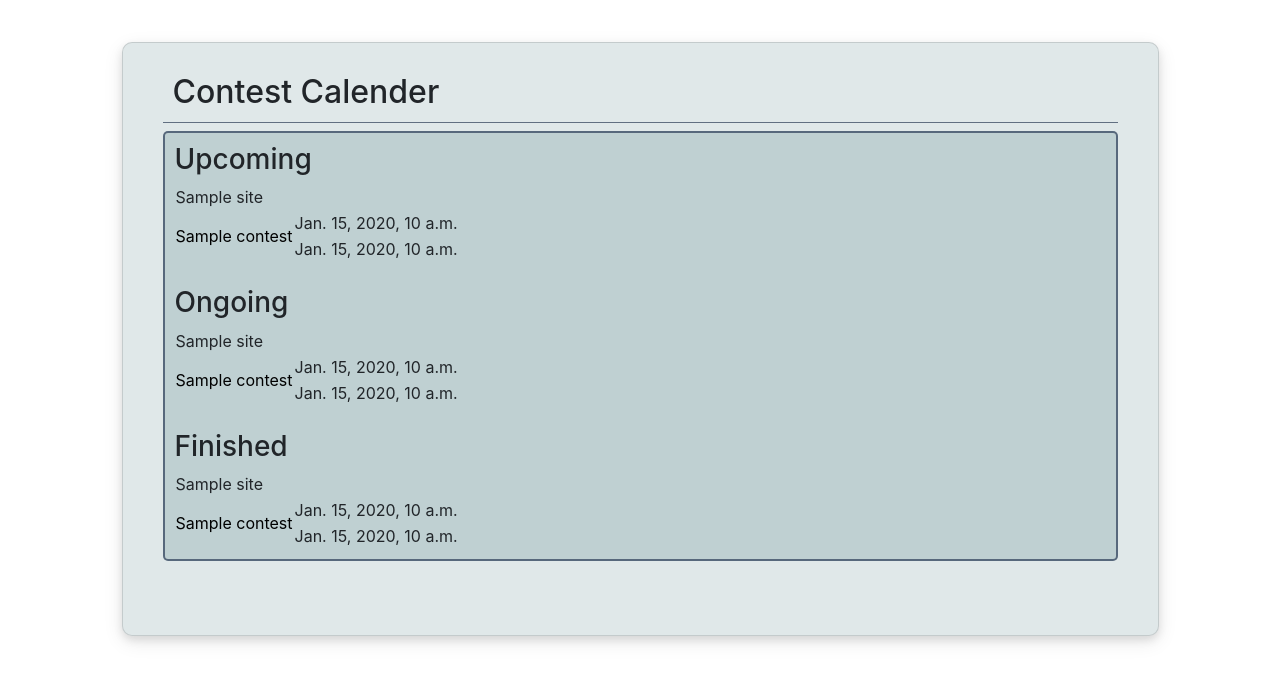
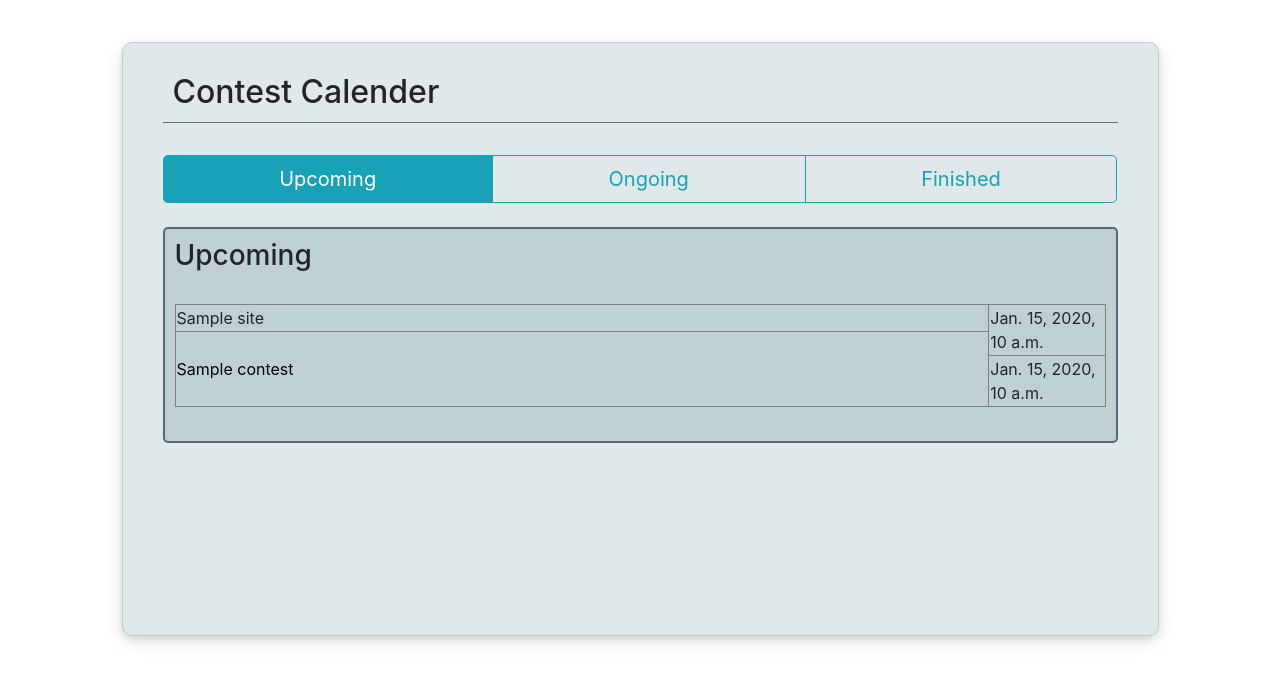
Before and after one commit to PoojaB01/CodeHaven, a Django app: template crawler/templates/crawler/contests.html in a window 1280 px wide. Shown: the part 80-763 px from the top of the page. Run offline with Django 3.2, Linux system fonts and the light colour scheme; the template is opened without the code that fills it: most values are stand-ins (such as "Sample title", 1, 10 or a date in 2020); parts of the project's set-up code (start-up, migrations or seed data) failed here and were passed over; some libraries are stand-ins or nearby versions.

Commit message:
Second Commit

```diff
--- a/crawler/forms.py
+++ b/crawler/forms.py
@@ -1,5 +1,10 @@
 from django import forms
 
+CHOICES= [
+    ('upcoming', 'Upcoming'),
+    ('ongoing', 'Ongoing'),
+    ('finished', 'Finished'),
+    ]
 
 class code_search_form(forms.Form):
     user = forms.CharField()
--- a/crawler/out.txt
+++ /dev/null
@@ -1 +0,0 @@
-[{'site': 'Codeforces', 'link': 'https://codeforces.com/contests/1290', 'name': 'Codeforces Round #?? (Div. 1)', 'startTime': 1580306700, 'endTime': 1580313900}, {'site': 'Codeforces', 'link': 'https://codeforces.com/contests/1291', 'name': 'Codeforces Round #?? (Div. 2)', 'startTime': 1580306700, 'endTime': 1580313900}, {'site': 'Codeforces', 'link': 'https://codeforces.com/contests/1288', 'name': 'Educational Codeforces Round 80 (Rated for Div. 2)', 'startTime': 1579012500, 'endTime': 1579019700}, {'site': 'CodeChef', 'link': 'https://www.codechef.com/COOK114', 'name': 'January Cook-Off 2020', 'startTime': 1579449600.0, 'endTime': 1579458600.0}, {'site': 'CodeChef', 'link': 'https://www.codechef.com/LTIME80', 'name': 'January Lunchtime 2020', 'startTime': 1579960800.0, 'endTime': 1579971600.0}]
--- a/crawler/templates/crawler/base.html
+++ b/crawler/templates/crawler/base.html
@@ -114,6 +114,27 @@
         table{
             table-layout: fixed;
         }
+        ::-webkit-scrollbar
+        {
+            width: 8px;
+        }
+
+        ::-webkit-scrollbar-track
+        {
+            background: rgba(44, 61, 87, 0.0);
+        }
+
+        ::-webkit-scrollbar-thumb
+        {
+            background: rgba(44, 61, 87, 0.5);
+            border-radius:3px;
+            width:6px;
+        }
+        ::-webkit-scrollbar-thumb:hover
+        {
+            background: #555;
+            width:8px;
+        }
 
 
 </style>
--- a/crawler/templates/crawler/contests.html
+++ b/crawler/templates/crawler/contests.html
@@ -3,60 +3,99 @@
 {% block content %}
 <div class="card">
 <h2 class="page-header">Contest Calender</h2>
+<br>
+<div class="btn-group">
+    <button type="button" id ="button-up" class="btn btn-outline-info btn-lg active" onclick="up()">Upcoming</button>
+    <button type="button" id ="button-on" class="btn btn-outline-info btn-lg" onclick="on()">Ongoing</button>
+    <button type="button" id ="button-fin" class="btn btn-outline-info btn-lg" onclick="fin()">Finished</button>
+</div>
+<br>
+
 <div id="output">
+    <div id="upcoming">
     <h3>Upcoming</h3>
-    <table>
-        <tbody>
+    <br>
     {% for contest in upcoming %}
-    <tr colspan="8">
-        <td>{{ contest.site }}</td>
+    <table border =1 style="width:100%">
+    <tr>
+        <td colspan="7">{{ contest.site }}</td>
+        <td rowspan="2">{{ contest.startTime }}</td>
     </tr>
     <tr>
-        <td rowspan="2" colspan="7"><a href={{ contest.link }}>{{ contest.name }}</a></td>
-        <td>{{ contest.startTime }}</td>
+        <td rowspan="3" colspan="7"><a href="{{ contest.link }}">{{ contest.name }}</a></td>
     </tr>
     <tr>
-        <td>{{ contest.endTime }}</td>
+        <td rowspan="2">{{ contest.endTime }}</td>
     </tr>
-    {% endfor %}
-    </tbody>
     </table>
     <br>
+    {% endfor %}
+    </div>
+    <div id="ongoing" style="display:none;">
     <h3>Ongoing</h3>
-    <table>
-        <tbody>
+    <br>
         {% for contest in ongoing %}
-        <tr colspan="8">
-            <td>{{ contest.site }}</td>
+        <table border =1 style="width:100%">
+                <tr>
+                    <td colspan="7">{{ contest.site }}</td>
+                    <td rowspan="2">{{ contest.startTime }}</td>
                 </tr>
                 <tr>
-            <td rowspan="2" colspan="7"><a href={{ contest.link }}>{{ contest.name }}</a></td>
-            <td>{{ contest.startTime }}</td>
+                    <td rowspan="3" colspan="7"><a href="{{ contest.link }}">{{ contest.name }}</a></td>
                 </tr>
                 <tr>
-            <td>{{ contest.endTime }}</td>
+                    <td rowspan="2">{{ contest.endTime }}</td>
                 </tr>
-        {% endfor %}
-        </tbody>
                 </table>
                 <br>
+        {% endfor %}
+
+    </div>
+    <div id="finished" style="display:none;">
     <h3>Finished</h3>
-    <table>
-        <tbody>
+    <br>
         {% for contest in finished %}
-        <tr colspan="8">
-            <td>{{ contest.site }}</td>
+        <table border =1 style="width:100%">
+                <tr>
+                    <td colspan="7">{{ contest.site }}</td>
+                    <td rowspan="2">{{ contest.startTime }}</td>
                 </tr>
                 <tr>
-            <td rowspan="2" colspan="7"><a href={{ contest.link }}>{{ contest.name }}</a></td>
-            <td>{{ contest.startTime }}</td>
+                    <td rowspan="3" colspan="7"><a href="{{ contest.link }}">{{ contest.name }}</a></td>
                 </tr>
                 <tr>
-            <td>{{ contest.endTime }}</td>
+                    <td rowspan="2">{{ contest.endTime }}</td>
                 </tr>
+                </table>
+                <br>
         {% endfor %}
-        </tbody>
-        </table>
     </div>
 </div>
+</div>
+<script>
+    function up() {
+        document.getElementById("upcoming").style.display = "block";
+        document.getElementById("ongoing").style.display = "none";
+        document.getElementById("finished").style.display = "none";
+        document.getElementById("button-up").className = "btn btn-outline-info btn-lg active";
+        document.getElementById("button-on").className = "btn btn-outline-info btn-lg";
+        document.getElementById("button-fin").className = "btn btn-outline-info btn-lg";
+    }
+    function on() {
+        document.getElementById("upcoming").style.display = "none";
+        document.getElementById("ongoing").style.display = "block";
+        document.getElementById("finished").style.display = "none";
+        document.getElementById("button-up").className = "btn btn-outline-info btn-lg";
+        document.getElementById("button-on").className = "btn btn-outline-info btn-lg active";
+        document.getElementById("button-fin").className = "btn btn-outline-info btn-lg";
+    }
+    function fin() {
+        document.getElementById("upcoming").style.display = "none";
+        document.getElementById("ongoing").style.display = "none";
+        document.getElementById("finished").style.display = "block";
+        document.getElementById("button-up").className = "btn btn-outline-info btn-lg";
+        document.getElementById("button-on").className = "btn btn-outline-info btn-lg";
+        document.getElementById("button-fin").className = "btn btn-outline-info btn-lg active";
+    }
+</script>
 {% endblock %}
--- a/crawler/views.py
+++ b/crawler/views.py
@@ -30,6 +30,12 @@ def rating_analyser(request):
         if form.is_valid():
             user = form.cleaned_data['user']
             result = crawler_2(user)
+            sub = generate_heat_map()
+            pie = generate_pie_chart()
+            grid = [[0 for i in range(53)] for j in range(7)]
+            for k, v in sub.items():
+                if k < 366:
+                    grid[k % 7][k // 7] = v
             return render(request, 'crawler/rating_analyser.html', {'form': form, 'result' : result })
     form = analyse_profile_form()
     return render(request, 'crawler/rating_analyser.html', {'form': form})
```
Also changed, not shown: crawler/crawlers.py (+15 -16 lines), crawler/templates/crawler/rating_analyser.html (+41 -1 lines). Lines whose indentation alone changed are shown as unchanged.
